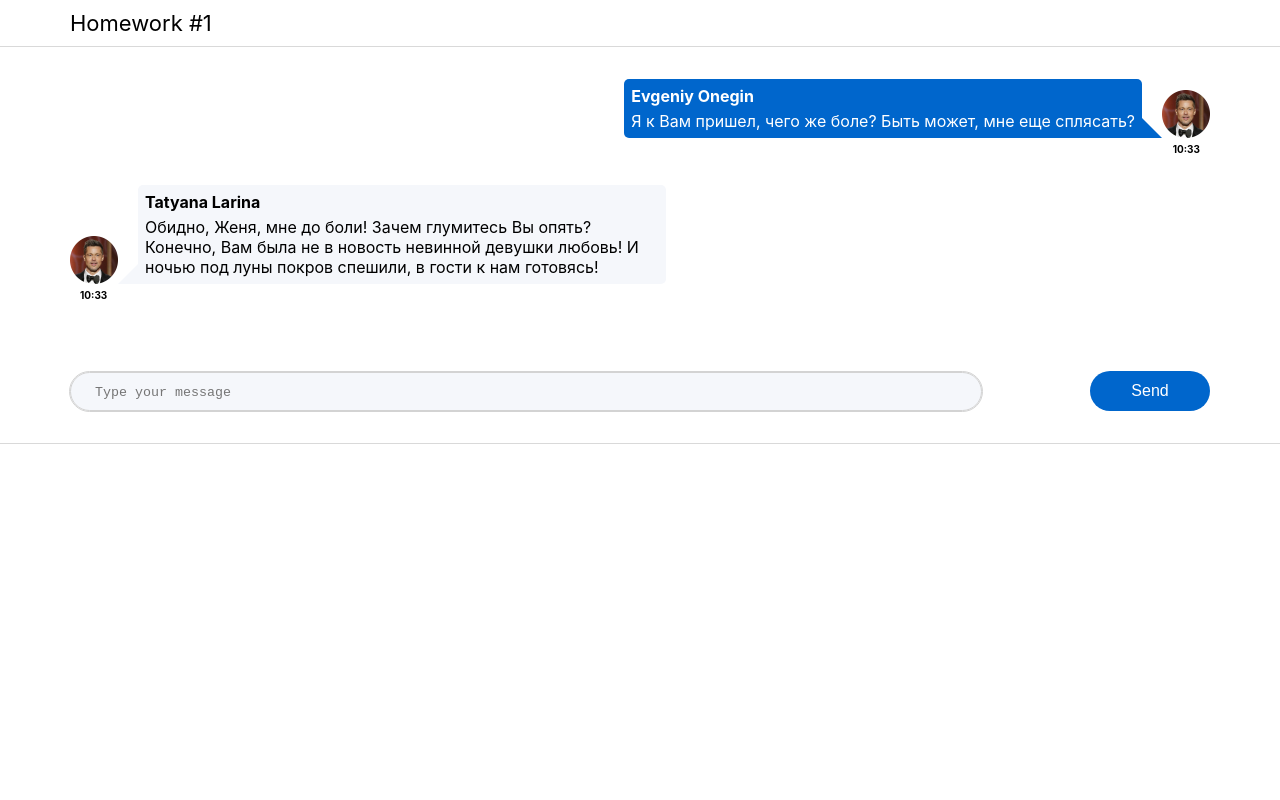
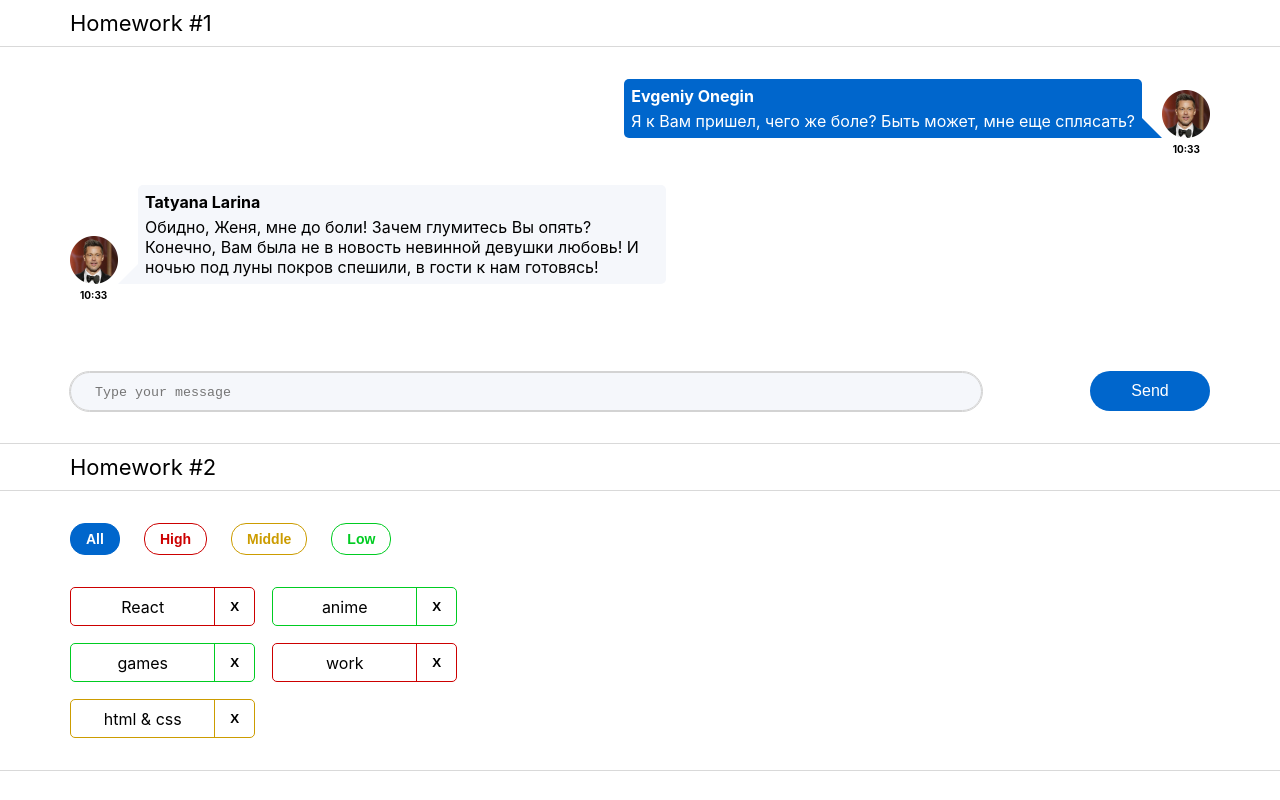
Before and after one commit to KateTernovskaya/hw-sprint2, a React (Create React App) app: page / in a window 1280 px wide. Built offline with nearby package versions, Linux system fonts and the light colour scheme.

Commit message:
HomeWork 2 - done

```diff
--- a/package.json
+++ b/package.json
@@ -16,7 +16,7 @@
     "@types/react-dom": "18.0.6",
     "@types/uuid": "8.3.4",
     "axios": "0.27.2",
-    "gh-pages": "4.0.0",
+    "gh-pages": "^6.1.1",
     "react": "18.2.0",
     "react-dom": "18.2.0",
     "react-redux": "8.0.4",
@@ -32,7 +32,7 @@
     "build": "react-scripts build",
     "test": "react-scripts test",
     "eject": "react-scripts eject",
-    "predeploy": "yarn run build",
+    "predeploy": "npm run build",
     "deploy": "gh-pages -d build"
   },
   "eslintConfig": {
--- a/src/s1-main/App.tsx
+++ b/src/s1-main/App.tsx
@@ -1,13 +1,13 @@
 import React from 'react'
 import s from './App.module.css'
 import HW1 from '../s2-homeworks/hw01/HW1'
+import HW2 from "../s2-homeworks/hw02/HW2";
 
 function App() {
     return (
         <div className={s.App}>
             <HW1/>
-            {/*раскомментировать по ходу выполнения*/}
-            {/*<HW2/>*/}
+            <HW2/>
             {/*<HW3/>*/}
             {/*<HW4/>*/}
 
--- a/src/s2-homeworks/hw02/HW2.tsx
+++ b/src/s2-homeworks/hw02/HW2.tsx
@@ -2,32 +2,18 @@
 import Affairs from './affairs/Affairs'
 import s2 from '../../s1-main/App.module.css'
 
-/*
-* 1 - описать типы AffairPriorityType, AffairType
-* 2 - указать нужный тип для defaultAffairs
-* 3 - дописать типы и логику функции filterAffairs и проверить её тестами
-* 4 - выполнить пункт 3 для функции deleteAffair
-* 5 - указать нужный тип в useState с affairs
-* 6 - дописать тип и логику функции deleteAffairCallback
-* 7 - в файле Affairs.tsx дописать типизацию пропсов
-* 8 - в файле Affairs.tsx дописать логику функций setAll, setHigh, setMiddle, setLow
-* 9 - в файле Affair.tsx дописать типизацию пропсов
-* 10 - в файле Affair.tsx дописать функции deleteCallback и использовать
-* 11 - в файле Affair.tsx отобразить приходящие данные
-* */
-
 // types
-export type AffairPriorityType = any // need to fix any
+export type AffairPriorityType = 'high' | 'low' | 'middle'
 export type AffairType = {
-    _id: any // need to fix any
-    name: any // need to fix any
+    _id: number
+    name: string
     priority: AffairPriorityType
 }
 export type FilterType = 'all' | AffairPriorityType
 
 // constants
-const defaultAffairs: any = [ // need to fix any
-    {_id: 1, name: 'React', priority: 'high'}, // студенты могут изменить содержимое name и количество элементов в массиве, ...priority не менять!
+const defaultAffairs: AffairType[] = [
+    {_id: 1, name: 'React', priority: 'high'},
     {_id: 2, name: 'anime', priority: 'low'},
     {_id: 3, name: 'games', priority: 'low'},
     {_id: 4, name: 'work', priority: 'high'},
@@ -35,23 +21,31 @@
 ]
 
 // pure helper functions
-export const filterAffairs = (affairs: any, filter: any): any => { // need to fix any
+export const filterAffairs = (affairs: AffairType[], filter: FilterType): AffairType[] => { // need to fix any
+    return affairs.filter(i => {
+        if (filter === 'high') {
+            return i.priority === 'high';
+        } else if (filter === 'low') {
+            return i.priority === 'low';
+        } else if (filter === 'middle') {
+            return i.priority === 'middle';
+        } else if (filter === 'all') {
+            return affairs
+        }
+    })
+}
 
-
-    return affairs // need to fix
-}
-export const deleteAffair = (affairs: any, _id: any): any => { // need to fix any
-
-    return affairs // need to fix
+export const deleteAffair = (affairs: AffairType[], _id: number): AffairType[] => {
+   return affairs.filter(i => i._id !== _id)
 }
 
 function HW2() {
-    const [affairs, setAffairs] = useState<any>(defaultAffairs) // need to fix any
+    const [affairs, setAffairs] = useState<AffairType[]>(defaultAffairs)
     const [filter, setFilter] = useState<FilterType>('all')
 
     const filteredAffairs = filterAffairs(affairs, filter)
-    const deleteAffairCallback = (_id: any) => { // need to fix any
-        // need to fix
+    const deleteAffairCallback = (_id: number) => { // need to fix any
+        setAffairs(deleteAffair(affairs, _id))
     }
 
     return (
--- a/src/s2-homeworks/hw02/affairs/Affairs.tsx
+++ b/src/s2-homeworks/hw02/affairs/Affairs.tsx
@@ -1,27 +1,27 @@
-import React from 'react'
+import React, {Dispatch, SetStateAction} from 'react'
 import Affair from './affair/Affair'
 import {AffairType, FilterType} from '../HW2'
 import s from './Affairs.module.css'
 
 type AffairsPropsType = {
-    data: any // need to fix any
-    setFilter: any
-    deleteAffairCallback: any
+    data: AffairType[]
+    setFilter: Dispatch<SetStateAction<FilterType>>
+    deleteAffairCallback: (_id: number) => void
     filter: FilterType
 }
 
 function Affairs(props: AffairsPropsType) {
     const setAll = () => {
-        // need to fix
+        props.setFilter('all')
     }
     const setHigh = () => {
-        // need to fix
+        props.setFilter('high')
     }
     const setMiddle = () => {
-        // need to fix
+        props.setFilter('middle')
     }
     const setLow = () => {
-        // need to fix
+        props.setFilter('low')
     }
 
     const cnAll = s.button + ' ' + s.all + (props.filter === 'all' ? ' ' + s.active : '')
@@ -31,7 +31,7 @@
 
     const mappedAffairs = props.data.map((a: AffairType) => (
         <Affair
-            key={a._id} // кеи ОБЯЗАТЕЛЬНЫ в 99% - так что лучше их писать всегда при создании компонент в мапе
+            key={a._id}
             affair={a}
             deleteAffairCallback={props.deleteAffairCallback}
         />
--- a/src/s2-homeworks/hw02/affairs/affair/Affair.tsx
+++ b/src/s2-homeworks/hw02/affairs/affair/Affair.tsx
@@ -4,14 +4,13 @@
 import s2 from '../Affairs.module.css'
 
 type AffairPropsType = {
-    // key не нужно типизировать
     affair: AffairType
-    deleteAffairCallback: any // need to fix any
+    deleteAffairCallback: (_id: number) => void
 }
 
 function Affair(props: AffairPropsType) {
     const deleteCallback = () => {
-        // need to fix
+        props.deleteAffairCallback(props.affair._id)
     }
 
     const nameClass = s.name + ' ' + s2[props.affair.priority]
@@ -24,9 +23,7 @@
             className={affairClass}
         >
             <div id={'hw2-name-' + props.affair._id} className={nameClass}>
-                {/*создаёт студент*/}
-
-                {/**/}
+                {props.affair.name}
             </div>
             <div id={'hw2-priority-' + props.affair._id} hidden>
                 {props.affair.priority}
@@ -35,13 +32,9 @@
             <button
                 id={'hw2-button-delete-' + props.affair._id}
                 className={buttonClass}
-                // need to fix
+                onClick={deleteCallback}
 
-            >
-                {/*текст кнопки могут изменить студенты*/}
-                X
-                {/**/}
-            </button>
+            >X</button>
         </div>
     )
 }
```
Also changed, not shown: 1 other file (tests, documents, lock files or other folders).
